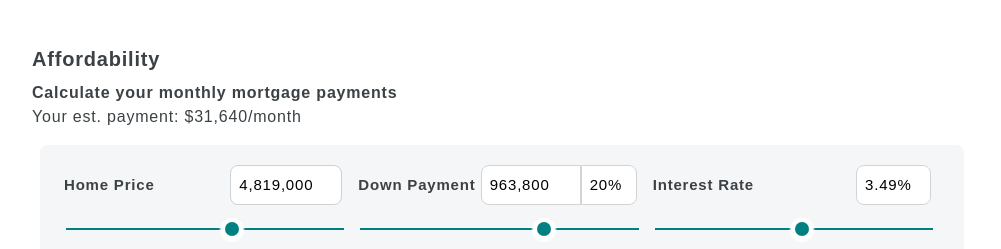
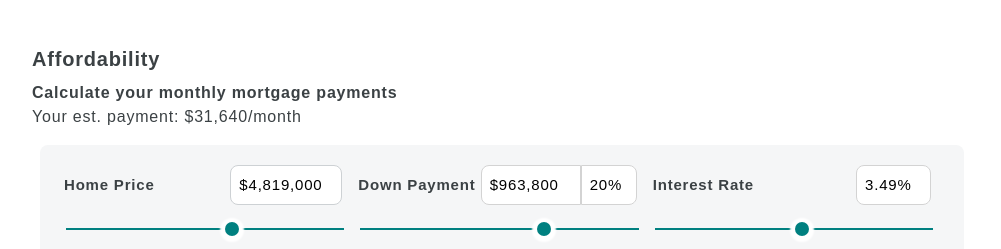
Before and after one commit to hrsf128-9-hypebeast-bobas/Mortgage-Calculator-Kim, a React app: page / in a window 1280 px wide. Shown: the top 249 px of the page, without its empty margins (138-1139 px from the left). Built offline with nearby package versions, Linux system fonts and the light colour scheme; no server answers.

Commit message:
Refactor code

```diff
--- a/client/src/Components/FinancialDetails.jsx
+++ b/client/src/Components/FinancialDetails.jsx
@@ -13,8 +13,8 @@ const FinancialDetails = (props) => {
 
   // formats user input values
   const nf = new Intl.NumberFormat();
-  const homePriceFormat = `${nf.format(homePriceVal)}`;
-  const downPaymentFormat = `${nf.format(downPaymentTotal)}`;
+  const homePriceFormat = `$${nf.format(homePriceVal)}`;
+  const downPaymentFormat = `$${nf.format(downPaymentTotal)}`;
   const downPaymentRateFormat = `${downPaymentRate}%`;
   const interestRateFormat = `${interestRate}%`;
 
```
Also changed, not shown: public/bundle.js.
